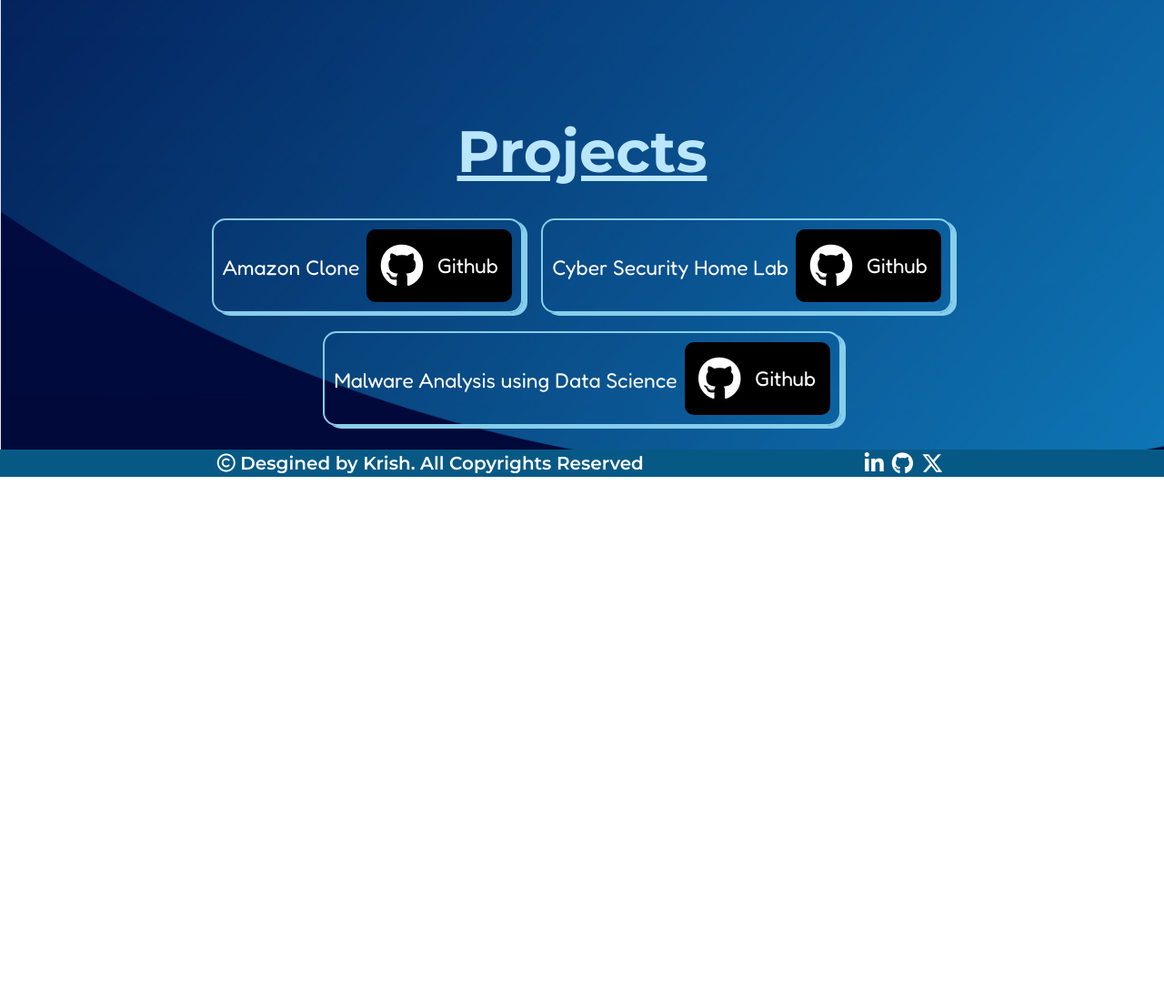
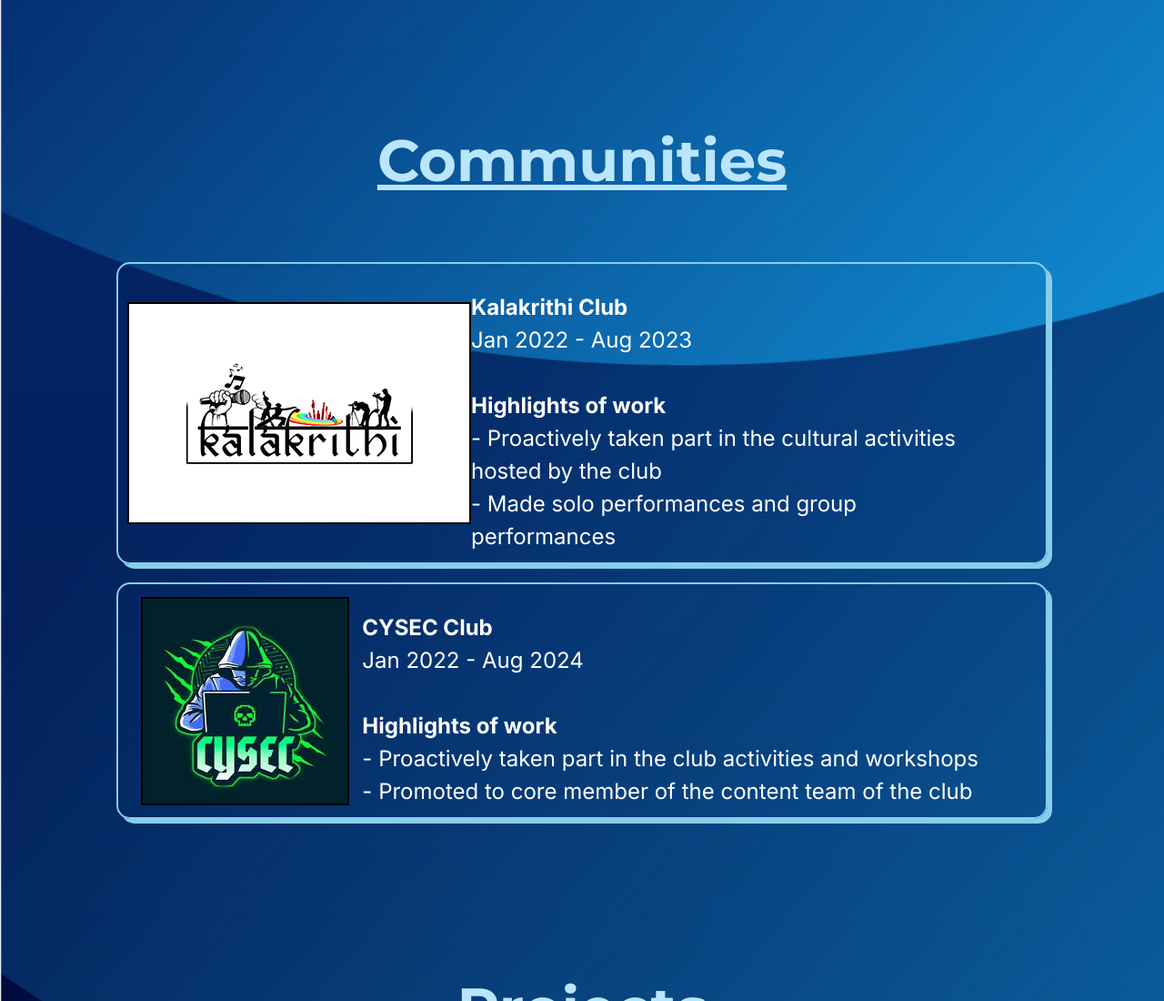
Before and after one commit to playeron1/Krish-Shah, a plain HTML site: page index.html in a window 1280 px wide. Shown: the part 2100-3200 px from the top of the page at 91% size. Before the commit the page ends 2625 px from the top, so only its background shows below. Drawn offline with nearby package versions, Linux system fonts and the light colour scheme.

Commit message:
added club activites

```diff
--- a/index.html
+++ b/index.html
@@ -4,7 +4,7 @@
     <meta charset="UTF-8">
     <meta http-equiv="X-UA-Compatible" content="IE=edge">
     <meta name="viewport" content="width=device-width, initial-scale=1.0">
-    <title>Krish Shah 🧑🏼‍💻</title>
+    <title>Krish Shah </title>
     <link rel="stylesheet" href="main.css">
     <link rel="stylesheet" href="https://cdnjs.cloudflare.com/ajax/libs/font-awesome/6.6.0/css/all.min.css" integrity="sha512-Kc323vGBEqzTmouAECnVceyQqyqdsSiqLQISBL29aUW4U/M7pSPA/gEUZQqv1cwx4OnYxTxve5UMg5GT6L4JJg==" crossorigin="anonymous" referrerpolicy="no-referrer" />
     <script src="https://cdn.tailwindcss.com"></script>
@@ -64,7 +64,7 @@
                <div class="whoami-box text-slate-700">
                 <b class="text-sky-700">I'm</b><br>
                  <br>📍 From Bangalore
-                 <br>🏫 Pursuing Computer Science from <a href="https://www.google.com/maps/place/Gitam+University+Bengaluru/@13.2866479,77.5930016,17z/data=!3m1!4b1!4m6!3m5!1s0x3bae3df04c9efe91:0x74ef0f7e2f81d564!8m2!3d13.2866427!4d77.5955765!16s%2Fg%2F1hjgjmxwt?entry=ttu"><b class="text-sky-800 underline">GITAM BLR</b></a>
+                 <br>🏫 Pursuing Bachelors in Computer Science from <a href="https://www.google.com/maps/place/Gitam+University+Bengaluru/@13.2866479,77.5930016,17z/data=!3m1!4b1!4m6!3m5!1s0x3bae3df04c9efe91:0x74ef0f7e2f81d564!8m2!3d13.2866427!4d77.5955765!16s%2Fg%2F1hjgjmxwt?entry=ttu"><b class="text-sky-800 underline">GITAM BLR</b></a>
                  <br>⚡ Passionated in Cybersecurity
                 <br>🌱 Currently looking forward to upskill and contribute in organizations
                 <br> 🏀 Interested in playing basketball  <b>&</b> 🏸 playing badminton
@@ -140,8 +140,35 @@
 
             </div>
         </div>
+    </div>
+
+    <div class="volunteering">
+      <div class="content">
+      <div class="heading">
+        <h2 class="text-sky-200 underline">Communities</h2>
+      </div>
+      <div class="club-text">
+        <div class="club-logo">
+          <img src="kalakrithi-blr.png"/>
+          <p><b>Kalakrithi Club</b><br>Jan 2022 - Aug 2023 <br><br><b>Highlights of work</b><br>
+          -   Proactively taken part in the cultural activities hosted by the club <br> - Made solo performances and group performances</p>
+        </div>
+
+
 
     </div>
+  </div>
+    <div class="club-text">
+      <div class="club-logo">
+        <img src="cysec-logo.jpeg"/>
+        <p><b>CYSEC Club</b><br>Jan 2022 - Aug 2024 <br><br><b>Highlights of work</b><br>- Proactively taken part in the club activities and workshops <br> - Promoted to core member of the content team of the club</p>
+
+      </div>
+
+
+  </div>
+    </div>
+
         <div class="projects" id="projects">
             <div class="proj-title">
                 <h2><b class="text-sky-200 underline">Projects</b></h2>
--- a/main.css
+++ b/main.css
@@ -15,7 +15,7 @@
     flex-wrap: wrap;
     flex-direction: column;
     border: 1vi solid black;
-    background-color:#022C43;
+    background-image: linear-gradient(10deg,#022c4300,#022c43,rgba(0, 0, 0, 0.377));
     align-items: center;
     justify-content: center;
     width: 97vi;
@@ -45,7 +45,7 @@
     display: flex;
   }
   .whoami-box{
-    font-size: 4vi;
+    font-size: 5vi;
     text-spacing-trim:trim-all;
   }
   .intro-section .resume{
@@ -108,6 +108,15 @@
   justify-content: center;
   align-items: center;
 }
+.volunteering{
+  margin-top: -20vi;
+}
+.club-logo p{
+  font-size: 5vi;
+}
+.club-logo img{
+  display: none;
+}
 .projects{
   margin-top: -20vi;
 }
@@ -144,7 +153,6 @@
   display: none;
 }
 footer{
-  background-color: darkorange;
   padding: 40px 40px 40px;
 }
 
@@ -358,9 +366,7 @@
     margin: 1.25vb;
     animation-name: slide;
       animation-duration: 1s;
-      animation-delay: 3s;
-      animation-timeline: scroll(x);
-  }
+      }
 .box:hover{
   background-color: white;
   color: #022C43;
@@ -381,6 +387,9 @@
 }
 .services{
   margin-top: 10vb;
+
+  animation-name: slide;
+ animation-duration: 1s;
 }
 .services h2{
   font-size: 8vb;
@@ -388,6 +397,57 @@
   font-family: Montserrat;
   margin-bottom: 10vb;
 }
+.volunteering{
+  margin-top: 10vi;
+  animation-name: slide;
+      animation-duration: 1s;
+      animation-delay: 3s;
+}
+.heading{
+  font-size: 8vb;
+  font-family: Montserrat;
+  text-align: center;
+  margin-bottom: 5vi;
+  font-weight: 700;
+}
+.club-text{
+  font-size: 3vb;
+  font-family: Fredoka;
+}
+.club-text{
+  border: 0px solid black;
+}
+.club-logo{
+  border: 2px solid skyblue;
+  margin-bottom: 20px;
+  border-radius: 15px;
+  box-shadow: 5px 5px 0px skyblue;
+  padding: 10px 10px 10px;
+  display: flex;
+  width: 80%;
+  align-items: center;
+  margin-left: auto;
+  margin-right: auto;
+  animation-name: slide;
+      animation-duration: 1s;
+      animation-delay: 3s;
+}
+.club-logo:hover{
+  background-color: white;
+  color: #022C43;
+  transition: ease-in-out 0.2s;
+}
+.club-logo p{
+  font-family: Inter;
+  margin-top: 20px;
+  margin-right: 5vi;
+}
+.club-logo img{
+margin-left: auto;
+margin-right: auto;
+border: 2px solid black;
+}
+
 .projects{
   margin-top: 20vh;
   animation-name: slide;
@@ -423,7 +483,6 @@
   width: auto;
   animation-name: slide;
       animation-duration: 1s;
-      animation-delay: 6s;
 }
 .prj-logo:hover{
   background-color: white;
```
Also changed, not shown: cysec-logo.jpeg (added), kalakrithi-blr.png (added).
